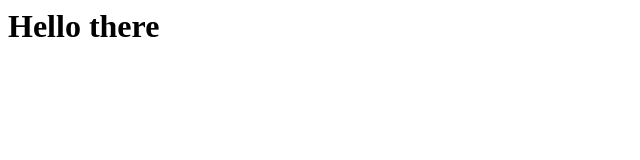
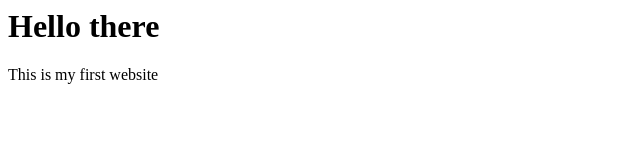
Before and after one commit to basketandrej/intro-to-github, a plain HTML site: page index.html in a window 1280 px wide. Shown: the whole page, without its empty margins (0-640 px from the left). Drawn offline with Linux system fonts and the light colour scheme.

Commit message:
Add some more description to the bottom

```diff
--- a/index.html
+++ b/index.html
@@ -1 +1,4 @@
 <h1>Hello there</h1>
+
+
+<p>This is my first website<p>
```
